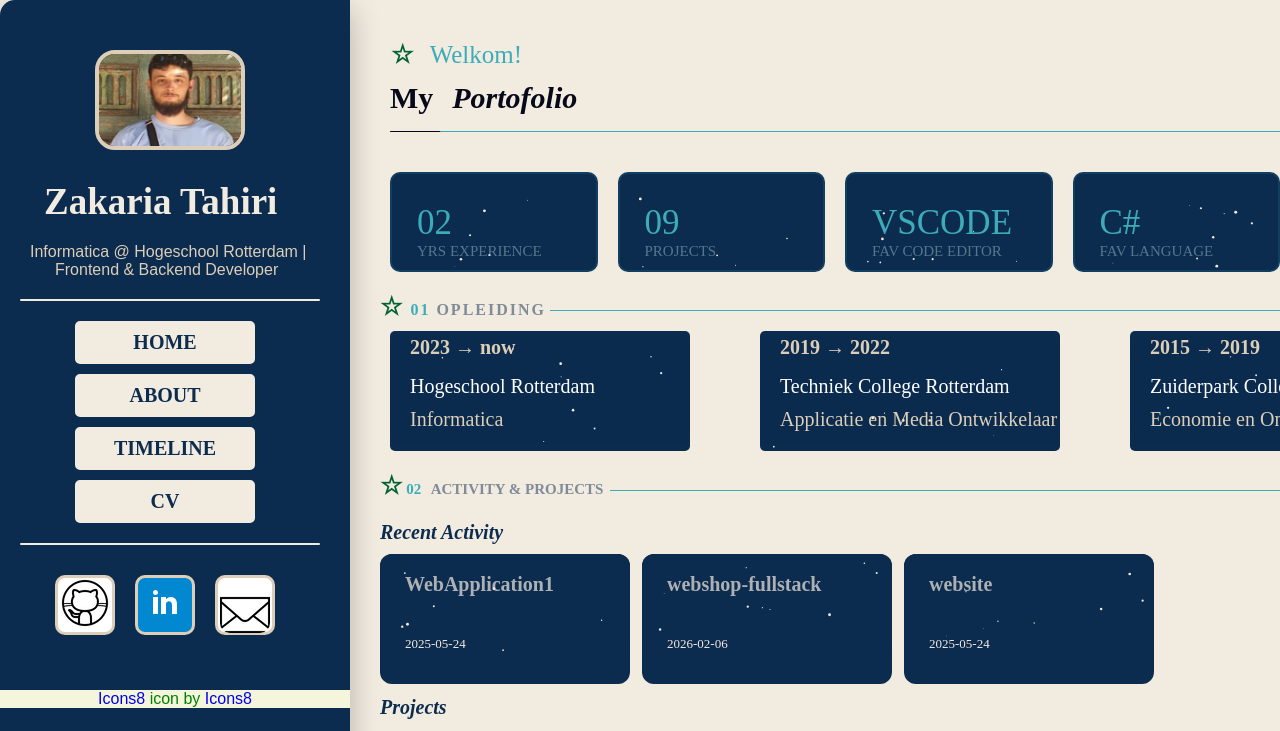
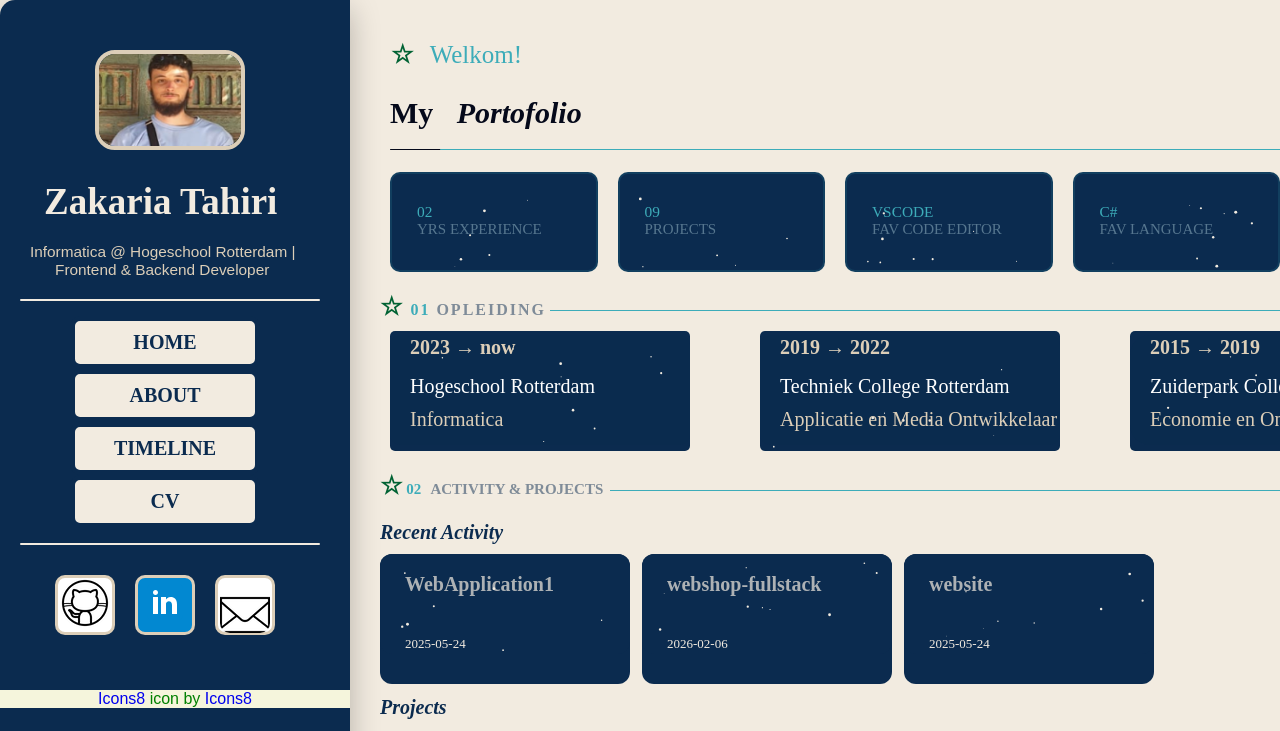
Before and after one commit to ZakariaHogeschoolR/personalBranding, a React (Vite) app in the folder Frontend/: page /#/ in a window 1280 px wide. Shown: the top 731 px of the page. Built offline with nearby package versions, Linux system fonts and the light colour scheme.

Commit message:
pdf bestand added

```diff
--- a/Frontend/src/Components/Navbar/Navbar.tsx
+++ b/Frontend/src/Components/Navbar/Navbar.tsx
@@ -4,6 +4,8 @@
 import Profile from '../../assets/profile.png';
 import FooterNav from './FooterNav';
 import { useLocation } from 'react-router-dom';
+import file from '../../../public/Cirriculum Vitea Zakaria Tahiri.pdf';
+
 const Navbar = () => {
   const location = useLocation();
   const isAboutPage = location.pathname === "/About" || location.pathname === "/TimeLine";
@@ -32,9 +34,12 @@
               </NavLink>
             </li>
             <li>
-              <NavLink to="/TimeLine">
+              <a
+                href={`${import.meta.env.BASE_URL}Cirriculum%20Vitea%20Zakaria%20Tahiri.pdf`}
+                download="Zakaria_Tahiri_CV.pdf"
+              >
                 CV
-              </NavLink>
+              </a>
             </li>
           </ul>
         </div>
--- a/Frontend/src/Components/Styles/Opleiding.css
+++ b/Frontend/src/Components/Styles/Opleiding.css
@@ -1,5 +1,6 @@
 
 .welkom-terug{
+    align-items: flex-end;
     color: var(--baby-blue);
     width: 500px;
     height: 100px;
@@ -44,8 +45,11 @@
 
 .date-today{
     color: var(--baby-blue);
-    width: 500px;
-    height: 100px;
+    width: 100%;
+    min-width: 500px;
+    height: 100%;
+    min-height: 100px;
+    justify-content: right;
     text-align: right;
     margin-top: -85px;
     margin-left: 500px;
@@ -203,7 +207,6 @@
     margin-left: -110px;
     background-color: var(--deep-blue);
     border-radius: 5px;
-
 }
 
 .Header3,
--- a/Frontend/src/index.css
+++ b/Frontend/src/index.css
@@ -41,3 +41,31 @@
 img{
   border-radius: 10px;
 }
+
+.flex {
+  display: flex;
+}
+
+.flex-wrap {
+  flex-wrap: wrap;
+}
+
+/* Typography scaling */
+h1 {
+  font-size: clamp(1.8rem, 4vw, 3rem);
+}
+
+h2 {
+  font-size: clamp(1.5rem, 3vw, 2.2rem);
+}
+
+p {
+  font-size: clamp(0.95rem, 1.2vw, 1.1rem);
+}
+
+.container {
+  width: 100%;
+  max-width: 1200px;
+  margin: 0 auto;
+  padding: 0 1rem;
+}
```
Also changed, not shown: 1 other file (tests, documents, lock files or other folders).
